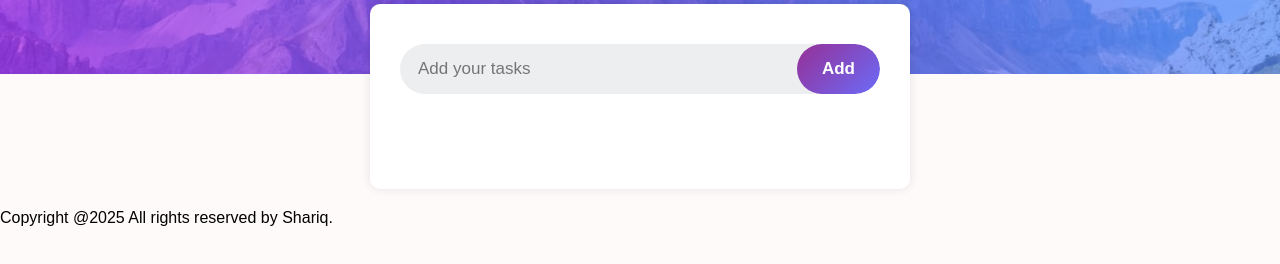
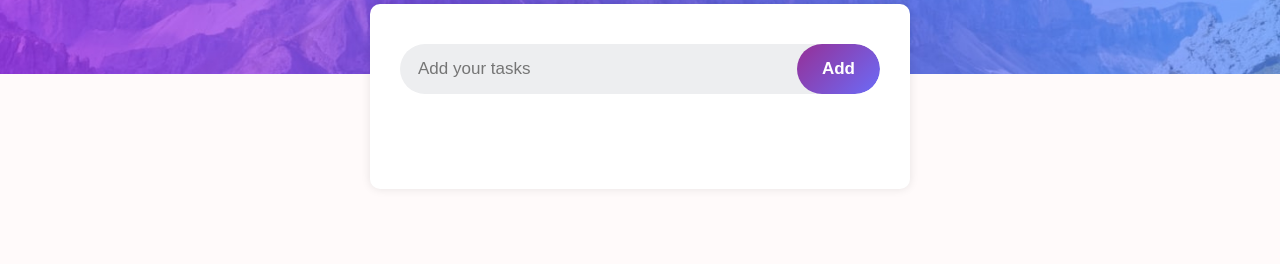
Before and after one commit to Shariq2004/To-Do-App, a plain HTML site: page index.html in a window 1280 px wide. Shown: the part 176-440 px from the top of the page. Drawn offline with Linux system fonts and the light colour scheme.

Commit message:
Fix HTML structure and formatting

```diff
--- a/index.html
+++ b/index.html
@@ -25,9 +25,6 @@
               </ul>
             </div>
         </main>
-        <footer>
-          <p>Copyright @2025 All rights reserved by Shariq.</p>
-        </footer>
 
     <script src="script.js"></script>
 </body>
```
